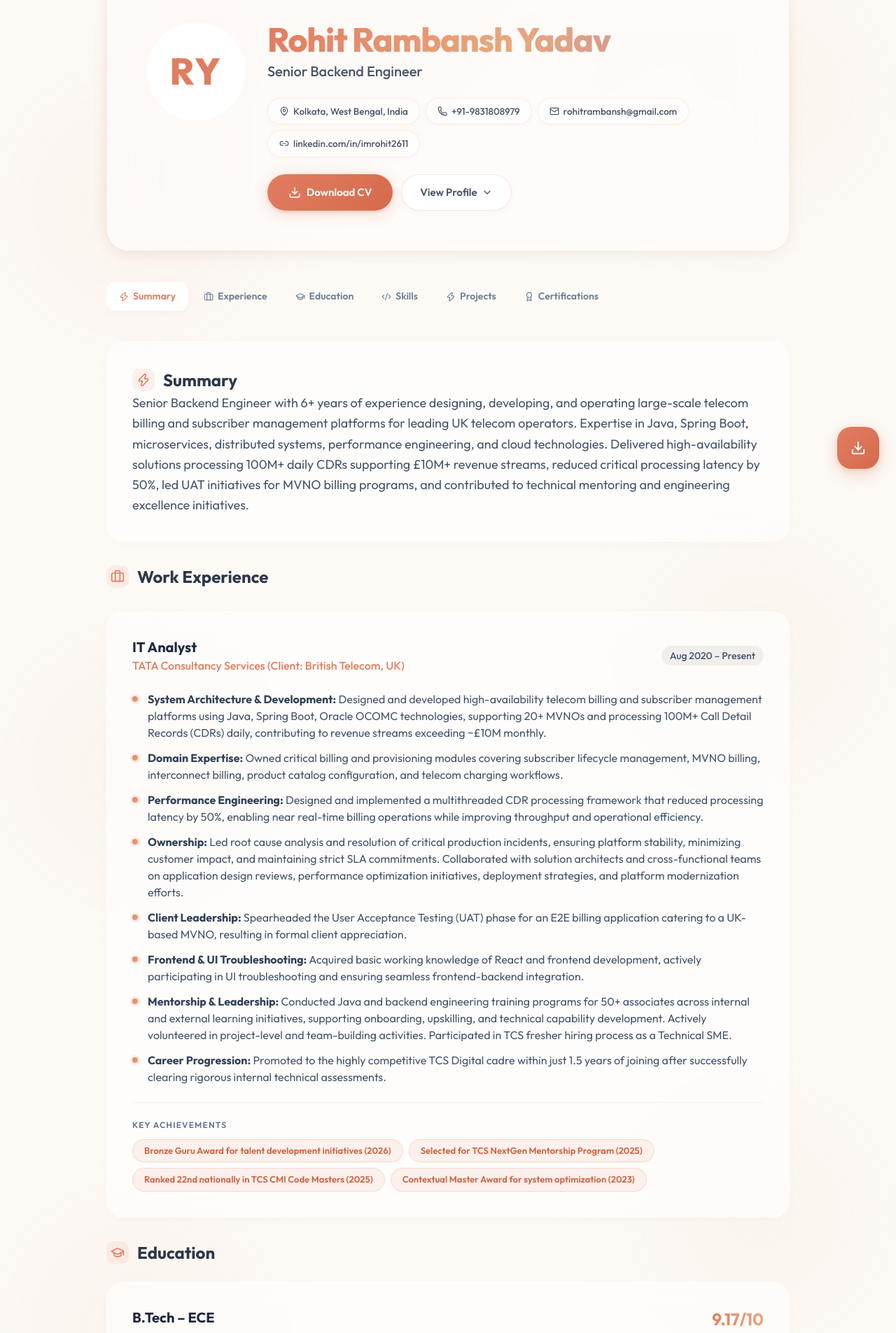
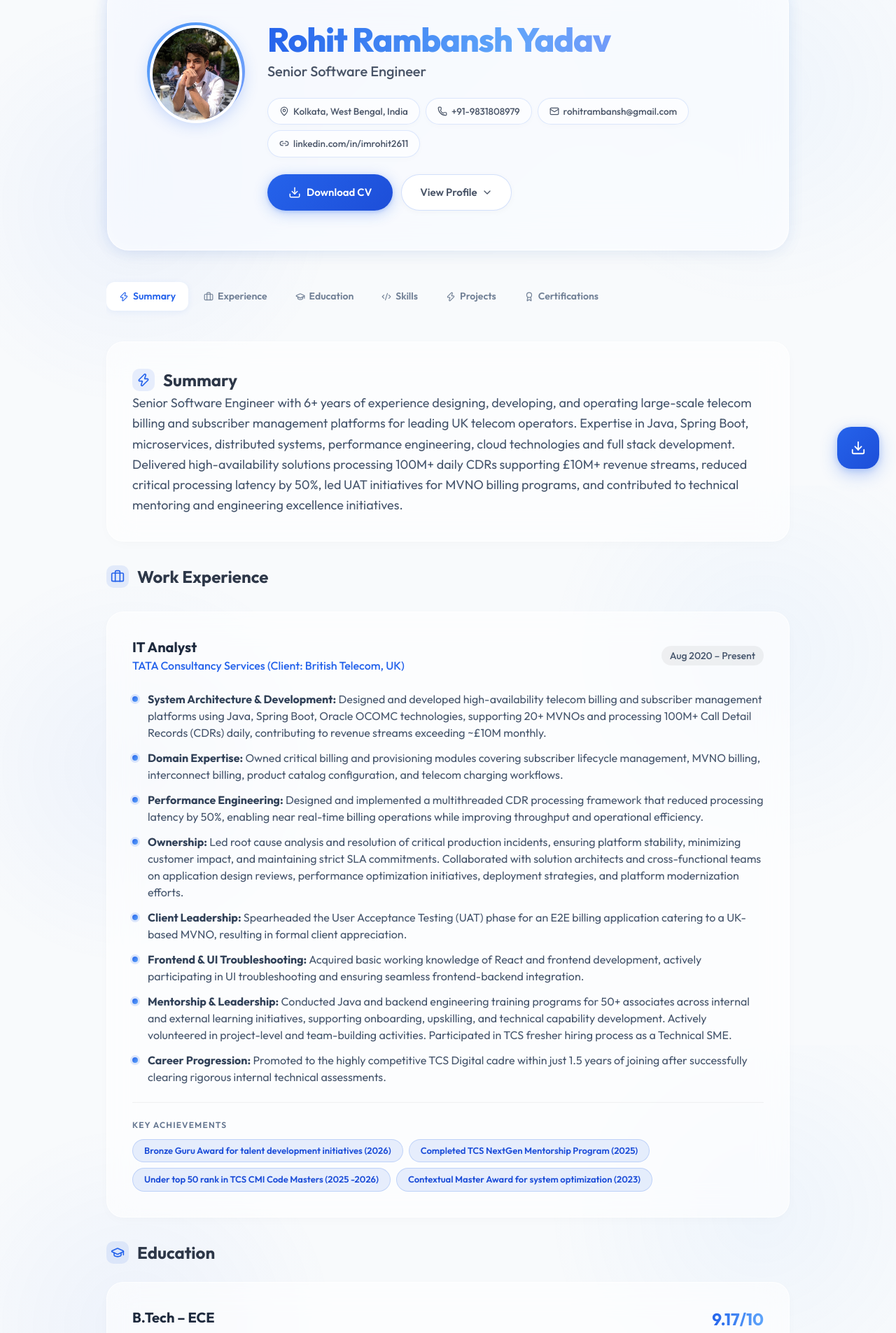
Before and after one commit to imrohit1997/interview_experiences, a Next.js app: page / in a window 1280 px wide. Shown: the part 106-2011 px from the top of the page at 70% size. Built offline with nearby package versions, Linux system fonts and the light colour scheme; no server answers; what @react-pdf/renderer would draw is missing.

Commit message:
feat: add interactive CV portfolio application with profile page and download modal

```diff
--- a/src/app/cvData.ts
+++ b/src/app/cvData.ts
@@ -74,7 +74,7 @@ export interface CVData {
 export const cvData: CVData = {
   personalInfo: {
     name: "Rohit Rambansh Yadav",
-    title: "Senior Backend Engineer",
+    title: "Senior Software Engineer",
     location: "Kolkata, West Bengal, India",
     phone: "+91-9831808979",
     email: "rohitrambansh@gmail.com",
@@ -83,7 +83,7 @@ export const cvData: CVData = {
   },
 
   summary:
-    "Senior Backend Engineer with 6+ years of experience designing, developing, and operating large-scale telecom billing and subscriber management platforms for leading UK telecom operators. Expertise in Java, Spring Boot, microservices, distributed systems, performance engineering, and cloud technologies. Delivered high-availability solutions processing 100M+ daily CDRs supporting £10M+ revenue streams, reduced critical processing latency by 50%, led UAT initiatives for MVNO billing programs, and contributed to technical mentoring and engineering excellence initiatives.",
+    "Senior Software Engineer with 6+ years of experience designing, developing, and operating large-scale telecom billing and subscriber management platforms for leading UK telecom operators. Expertise in Java, Spring Boot, microservices, distributed systems, performance engineering, cloud technologies and full stack development. Delivered high-availability solutions processing 100M+ daily CDRs supporting £10M+ revenue streams, reduced critical processing latency by 50%, led UAT initiatives for MVNO billing programs, and contributed to technical mentoring and engineering excellence initiatives.",
 
   experience: [
     {
@@ -135,8 +135,8 @@ export const cvData: CVData = {
       ],
       achievements: [
         "Bronze Guru Award for talent development initiatives (2026)",
-        "Selected for TCS NextGen Mentorship Program (2025)",
-        "Ranked 22nd nationally in TCS CMI Code Masters (2025)",
+        "Completed TCS NextGen Mentorship Program (2025)",
+        "Under top 50 rank in TCS CMI Code Masters (2025 -2026)",
         "Contextual Master Award for system optimization (2023)",
       ],
     },
--- a/src/app/globals.css
+++ b/src/app/globals.css
@@ -1,11 +1,11 @@
 @import "tailwindcss";
 
 :root {
-  --background: #fdfaf6; /* warm cream / pearl */
+  --background: #f8fafc; /* slate gray / white */
   --foreground: #2d3748; /* soft dark slate */
-  --accent-1: #e27d60; /* terracotta */
-  --accent-2: #e8a87c; /* peach/soft orange */
-  --accent-3: #c38d9e; /* muted rose */
+  --accent-1: #2563eb; /* primary blue */
+  --accent-2: #60a5fa; /* light blue */
+  --accent-3: #818cf8; /* indigo */
 }
 
 @theme inline {
@@ -20,8 +20,8 @@ body {
   color: var(--foreground);
   font-family: var(--font-sans), system-ui, -apple-system, sans-serif;
   background-image:
-    radial-gradient(circle at 15% 50%, rgba(226, 125, 96, 0.05), transparent 25%),
-    radial-gradient(circle at 85% 30%, rgba(232, 168, 124, 0.06), transparent 25%);
+    radial-gradient(circle at 15% 50%, rgba(37, 99, 235, 0.05), transparent 25%),
+    radial-gradient(circle at 85% 30%, rgba(96, 165, 250, 0.06), transparent 25%);
 }
 
 /* ── Custom scrollbar ──────────────────────────────────────────────────── */
@@ -58,9 +58,9 @@ body {
   border-radius: 32px;
   background: linear-gradient(
     135deg,
-    rgba(226, 125, 96, 0.3),
-    rgba(232, 168, 124, 0.2),
-    rgba(195, 141, 158, 0.2)
+    rgba(37, 99, 235, 0.3),
+    rgba(96, 165, 250, 0.2),
+    rgba(129, 140, 248, 0.2)
   );
   background-size: 200% 200%;
   animation: gradient-shift 8s ease infinite;
@@ -96,10 +96,10 @@ body {
 .profile-avatar-ring {
   border-radius: 50%;
   padding: 4px;
-  background: linear-gradient(135deg, #e27d60, #e8a87c, #c38d9e);
+  background: linear-gradient(135deg, #2563eb, #60a5fa, #818cf8);
   background-size: 200% 200%;
   animation: gradient-shift 4s ease infinite;
-  box-shadow: 0 8px 25px -5px rgba(226, 125, 96, 0.3);
+  box-shadow: 0 8px 25px -5px rgba(37, 99, 235, 0.3);
 }
 
 .profile-avatar-img {
@@ -116,7 +116,7 @@ body {
   align-items: center;
   justify-content: center;
   font-weight: 800;
-  color: #e27d60;
+  color: #2563eb;
   letter-spacing: 0.05em;
   position: relative;
   overflow: hidden;
@@ -132,7 +132,7 @@ body {
   padding: 8px 16px;
   border-radius: 100px;
   background: rgba(255, 255, 255, 0.6);
-  border: 1px solid rgba(226, 125, 96, 0.15);
+  border: 1px solid rgba(37, 99, 235, 0.15);
   font-size: 13.5px;
   font-weight: 500;
   color: #4a5568;
@@ -143,10 +143,10 @@ body {
 
 .contact-pill-link:hover {
   background: white;
-  border-color: rgba(226, 125, 96, 0.4);
-  color: #e27d60;
+  border-color: rgba(37, 99, 235, 0.4);
+  color: #2563eb;
   transform: translateY(-1px);
-  box-shadow: 0 4px 12px rgba(226, 125, 96, 0.1);
+  box-shadow: 0 4px 12px rgba(37, 99, 235, 0.1);
 }
 
 /* ── Buttons ───────────────────────────────────────────────────────────── */
@@ -160,10 +160,10 @@ body {
   font-weight: 600;
   font-size: 15px;
   color: white;
-  background: linear-gradient(135deg, #e27d60, #d56a4c);
+  background: linear-gradient(135deg, #2563eb, #1d4ed8);
   box-shadow:
-    0 4px 20px rgba(226, 125, 96, 0.3),
-    0 2px 5px rgba(226, 125, 96, 0.2);
+    0 4px 20px rgba(37, 99, 235, 0.3),
+    0 2px 5px rgba(37, 99, 235, 0.2);
   transition: all 0.3s ease;
   cursor: pointer;
   border: none;
@@ -172,9 +172,9 @@ body {
 .btn-primary:hover {
   transform: translateY(-2px);
   box-shadow:
-    0 8px 30px rgba(226, 125, 96, 0.4),
-    0 4px 10px rgba(226, 125, 96, 0.2);
-  background: linear-gradient(135deg, #e8866a, #db7255);
+    0 8px 30px rgba(37, 99, 235, 0.4),
+    0 4px 10px rgba(37, 99, 235, 0.2);
+  background: linear-gradient(135deg, #3b82f6, #2563eb);
 }
 
 .btn-secondary {
@@ -187,17 +187,17 @@ body {
   font-size: 15px;
   color: #4a5568;
   background: white;
-  border: 1px solid rgba(226, 125, 96, 0.2);
+  border: 1px solid rgba(37, 99, 235, 0.2);
   box-shadow: 0 2px 10px rgba(0, 0, 0, 0.03);
   transition: all 0.3s ease;
   cursor: pointer;
 }
 
 .btn-secondary:hover {
-  color: #e27d60;
-  border-color: rgba(226, 125, 96, 0.4);
+  color: #2563eb;
+  border-color: rgba(37, 99, 235, 0.4);
   transform: translateY(-1px);
-  box-shadow: 0 4px 15px rgba(226, 125, 96, 0.08);
+  box-shadow: 0 4px 15px rgba(37, 99, 235, 0.08);
 }
 
 /* ── Section navigation ────────────────────────────────────────────────── */
@@ -207,9 +207,9 @@ body {
 }
 
 .section-nav-scrolled {
-  background: rgba(253, 250, 246, 0.85);
+  background: rgba(248, 250, 252, 0.85);
   backdrop-filter: blur(20px);
-  border-bottom: 1px solid rgba(226, 125, 96, 0.1);
+  border-bottom: 1px solid rgba(37, 99, 235, 0.1);
   box-shadow: 0 4px 30px rgba(0, 0, 0, 0.03);
 }
 
@@ -235,9 +235,9 @@ body {
 }
 
 .nav-tab-active {
-  color: #e27d60;
+  color: #2563eb;
   background: white;
-  box-shadow: 0 2px 10px rgba(226, 125, 96, 0.08);
+  box-shadow: 0 2px 10px rgba(37, 99, 235, 0.08);
 }
 
 /* ── Section cards ─────────────────────────────────────────────────────── */
@@ -259,8 +259,8 @@ body {
 }
 
 .section-card:hover {
-  border-color: rgba(226, 125, 96, 0.2);
-  box-shadow: 0 10px 30px -5px rgba(226, 125, 96, 0.08);
+  border-color: rgba(37, 99, 235, 0.2);
+  box-shadow: 0 10px 30px -5px rgba(37, 99, 235, 0.08);
   background: rgba(255, 255, 255, 0.8);
 }
 
@@ -274,8 +274,8 @@ body {
 }
 
 .section-title svg {
-  color: #e27d60 !important;
-  background: rgba(226, 125, 96, 0.1);
+  color: #2563eb !important;
+  background: rgba(37, 99, 235, 0.1);
   padding: 6px;
   border-radius: 10px;
   width: 32px;
@@ -294,10 +294,10 @@ body {
   width: 8px;
   height: 8px;
   border-radius: 50%;
-  background: linear-gradient(135deg, #e27d60, #e8a87c);
+  background: linear-gradient(135deg, #2563eb, #60a5fa);
   margin-top: 8px;
   flex-shrink: 0;
-  box-shadow: 0 0 0 3px rgba(226, 125, 96, 0.15);
+  box-shadow: 0 0 0 3px rgba(37, 99, 235, 0.15);
 }
 
 /* ── Achievement tags ──────────────────────────────────────────────────── */
@@ -308,16 +308,16 @@ body {
   border-radius: 100px;
   font-size: 13px;
   font-weight: 600;
-  color: #d06243;
-  background: rgba(226, 125, 96, 0.1);
-  border: 1px solid rgba(226, 125, 96, 0.2);
+  color: #1d4ed8;
+  background: rgba(37, 99, 235, 0.1);
+  border: 1px solid rgba(37, 99, 235, 0.2);
   transition: all 0.2s ease;
 }
 
 .achievement-tag:hover {
-  border-color: rgba(226, 125, 96, 0.4);
-  background: rgba(226, 125, 96, 0.15);
-  color: #c05638;
+  border-color: rgba(37, 99, 235, 0.4);
+  background: rgba(37, 99, 235, 0.15);
+  color: #1e40af;
 }
 
 /* ── Skill cards ───────────────────────────────────────────────────────── */
@@ -333,9 +333,9 @@ body {
 
 .skill-card:hover {
   background: rgba(255, 255, 255, 0.9);
-  border-color: rgba(226, 125, 96, 0.2);
+  border-color: rgba(37, 99, 235, 0.2);
   transform: translateY(-2px);
-  box-shadow: 0 8px 25px rgba(226, 125, 96, 0.08);
+  box-shadow: 0 8px 25px rgba(37, 99, 235, 0.08);
 }
 
 .skill-tag {
@@ -352,21 +352,21 @@ body {
 }
 
 .skill-tag:hover {
-  background: rgba(226, 125, 96, 0.05);
-  border-color: rgba(226, 125, 96, 0.2);
-  color: #e27d60;
+  background: rgba(37, 99, 235, 0.05);
+  border-color: rgba(37, 99, 235, 0.2);
+  color: #2563eb;
 }
 
 /* ── Download modal ────────────────────────────────────────────────────── */
 
 .download-modal {
-  background: rgba(253, 250, 246, 0.95);
+  background: rgba(248, 250, 252, 0.95);
   border: 1px solid rgba(255, 255, 255, 0.8);
   border-radius: 28px;
   backdrop-filter: blur(40px);
   box-shadow:
     0 24px 80px rgba(0, 0, 0, 0.15),
-    0 0 0 1px rgba(226, 125, 96, 0.1) inset;
+    0 0 0 1px rgba(37, 99, 235, 0.1) inset;
 }
 
 /* ── FAB ───────────────────────────────────────────────────────────────── */
@@ -383,10 +383,10 @@ body {
   align-items: center;
   justify-content: center;
   color: white;
-  background: linear-gradient(135deg, #e27d60, #d56a4c);
+  background: linear-gradient(135deg, #2563eb, #1d4ed8);
   box-shadow:
-    0 8px 25px rgba(226, 125, 96, 0.3),
-    0 2px 10px rgba(226, 125, 96, 0.2);
+    0 8px 25px rgba(37, 99, 235, 0.3),
+    0 2px 10px rgba(37, 99, 235, 0.2);
   border: none;
   cursor: pointer;
   transition: all 0.3s ease;
@@ -395,8 +395,8 @@ body {
 .fab-download:hover {
   transform: scale(1.05) translateY(-2px);
   box-shadow:
-    0 12px 30px rgba(226, 125, 96, 0.4),
-    0 4px 15px rgba(226, 125, 96, 0.3);
+    0 12px 30px rgba(37, 99, 235, 0.4),
+    0 4px 15px rgba(37, 99, 235, 0.3);
 }
 
 /* ── Smooth scroll ─────────────────────────────────────────────────────── */
--- a/src/app/page.tsx
+++ b/src/app/page.tsx
@@ -132,7 +132,7 @@ export default function Home() {
                 <div className="flex-1 text-center md:text-left">
                   <motion.h1
                     variants={fadeInUp}
-                    className="text-3xl md:text-5xl font-extrabold text-transparent bg-clip-text bg-gradient-to-r from-[#e27d60] via-[#e8a87c] to-[#c38d9e] tracking-tight mb-2"
+                    className="text-3xl md:text-5xl font-extrabold text-transparent bg-clip-text bg-gradient-to-r from-[#2563eb] via-[#60a5fa] to-[#818cf8] tracking-tight mb-2"
                   >
                     {info.name}
                   </motion.h1>
@@ -260,7 +260,7 @@ export default function Home() {
               <div className="flex flex-col md:flex-row md:items-center justify-between gap-2 mb-6">
                 <div>
                   <h3 className="text-xl font-bold text-slate-800">{exp.role}</h3>
-                  <h4 className="text-[#e27d60] font-medium">{exp.company}</h4>
+                  <h4 className="text-[#2563eb] font-medium">{exp.company}</h4>
                 </div>
                 <span className="text-sm text-slate-600 font-medium bg-black/5 px-3 py-1 rounded-full whitespace-nowrap">
                   {exp.dates}
@@ -314,7 +314,7 @@ export default function Home() {
               <p className="text-slate-600 mt-1">{cvData.education.institution}</p>
             </div>
             <div className="text-left md:text-right">
-              <div className="text-2xl font-bold text-transparent bg-clip-text bg-gradient-to-r from-[#e27d60] to-[#e8a87c]">
+              <div className="text-2xl font-bold text-transparent bg-clip-text bg-gradient-to-r from-[#2563eb] to-[#60a5fa]">
                 {cvData.education.cgpa}
               </div>
               <div className="text-sm text-slate-500 mt-1">{cvData.education.year}</div>
@@ -368,7 +368,7 @@ export default function Home() {
             {cvData.projects.map((proj) => (
               <motion.div key={proj.id} variants={fadeInUp} className="section-card group">
                 <div className="flex flex-col md:flex-row md:items-center justify-between gap-2 mb-4">
-                  <h3 className="text-lg font-bold text-slate-800 group-hover:text-[#e27d60] transition-colors">
+                  <h3 className="text-lg font-bold text-slate-800 group-hover:text-[#2563eb] transition-colors">
                     {proj.name}
                   </h3>
                   {proj.link && (
@@ -376,7 +376,7 @@ export default function Home() {
                       href={proj.link}
                       target="_blank"
                       rel="noreferrer"
-                      className="text-sm text-[#e27d60] hover:text-[#d56a4c] flex items-center gap-1 transition-colors"
+                      className="text-sm text-[#2563eb] hover:text-[#1d4ed8] flex items-center gap-1 transition-colors"
                     >
                       <ExternalLink size={14} />
                       {proj.linkLabel}
```
Also changed, not shown: src/app/components/DownloadModal.tsx (+9 -9 lines), public/profile/photo.jpg (added).
